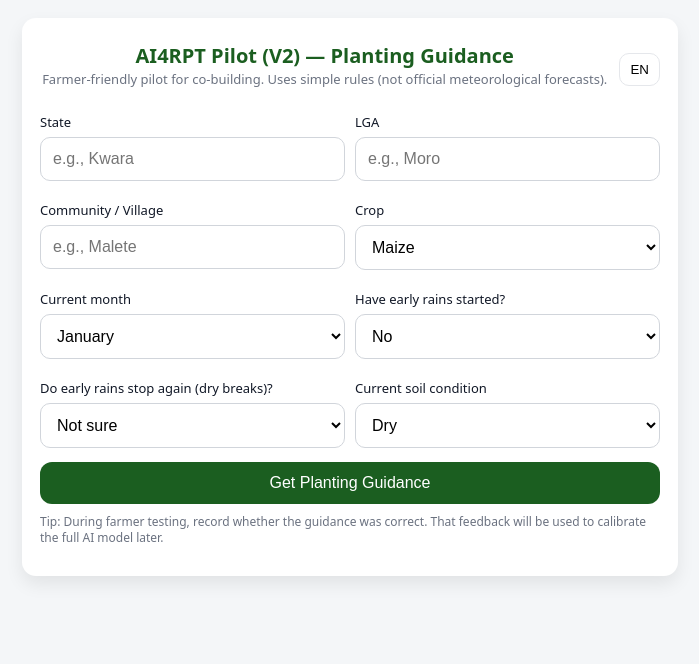
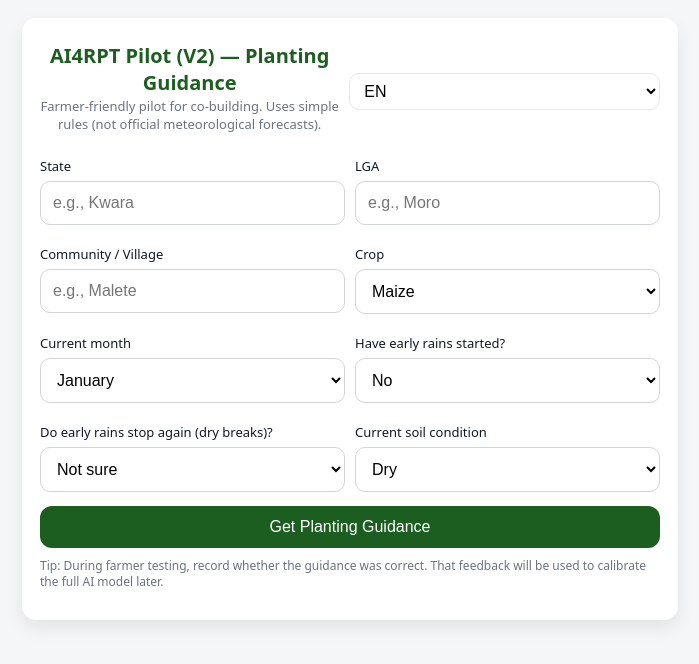
Before and after one commit to jelilolayinka-crypto/ai4rpt-demo, a plain HTML site: page v2/index.html in a window 1280 px wide. Shown: the whole page, without its empty margins (290-989 px from the left). Drawn offline with Linux system fonts and the light colour scheme.

Commit message:
Update index.html

```diff
--- a/v2/index.html
+++ b/v2/index.html
@@ -33,7 +33,12 @@
           Farmer-friendly pilot for co-building. Uses simple rules (not official meteorological forecasts).
         </p>
       </div>
-      <button class="lang" id="langBtn" type="button">EN</button>
+      <select id="langBtn" onchange="setLang(this.value)" class="lang">
+  <option value="EN">EN</option>
+  <option value="FR">FR</option>
+  <option value="YO">YO</option>
+  <option value="HA">HA</option>
+</select>
     </div>
 
     <div class="grid">
@@ -169,7 +174,7 @@ HA: {
 
   function setLang(newLang){
     lang = newLang;
-    document.getElementById("langBtn").textContent = lang;
+    document.getElementById("langBtn").value = lang;
     const L = T[lang];
     document.getElementById("title").textContent = L.title;
     document.getElementById("subtitle").textContent = L.subtitle;
```
